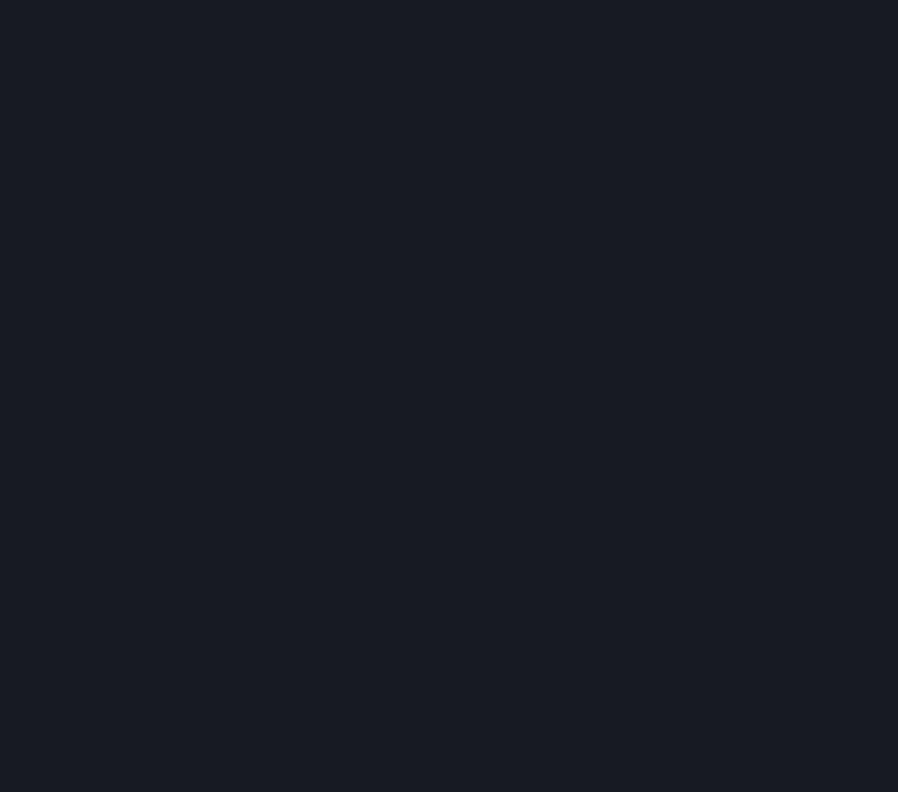
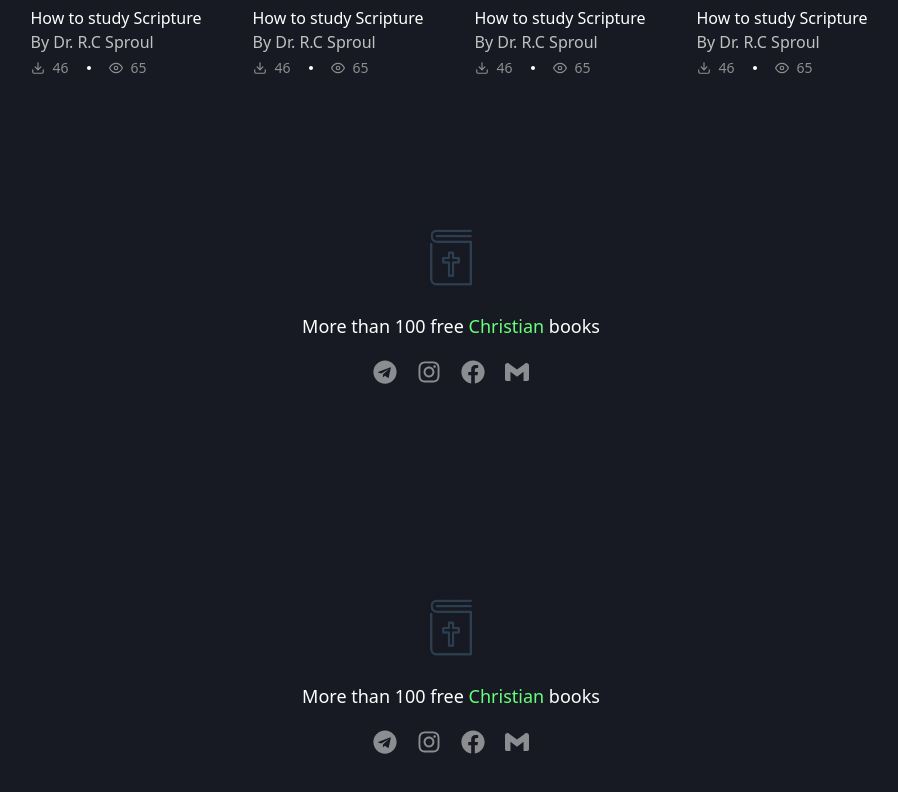
Before and after one commit to NatiG100/book-sharing-app-front, a Next.js app: page / in a window 1280 px wide. Shown: the part 3250-4042 px from the top of the page, without its empty margins (189-1087 px from the left). Before the commit the page ends 2914 px from the top, so only its background shows below. Built offline with nearby package versions, Linux system fonts and the light colour scheme.

Commit message:
conditional layout

```diff
--- a/app/layout.tsx
+++ b/app/layout.tsx
@@ -1,5 +1,12 @@
+"use client";
+
+import HeroSection from '@/components/Sections/Hero'
 import './globals.css'
 import { Inter } from 'next/font/google'
+import AppBar from '@/components/AppBar'
+import FooterSection from '@/components/Sections/Footer'
+import HeaderBackdrop from '@/components/HeaderBackdrop'
+import {usePathname} from 'next/navigation';
 
 const inter = Inter({ subsets: ['latin'] })
 
@@ -13,9 +20,19 @@ export default function RootLayout({
 }: {
   children: React.ReactNode
 }) {
+  const pathName = usePathname();
   return (
     <html lang="en">
-      <body>{children}</body>
+      <body>
+        <div className='w-full '>
+          <div className={`w-full relative ${pathName==="/"?"h-screen":"h-[150px]"}`}>
+            {pathName==="/"?<HeroSection/>:<HeaderBackdrop/>}
+            <AppBar/>
+          </div>
+          {children}
+          <FooterSection/>
+        </div>
+      </body>
     </html>
   )
 }
```
